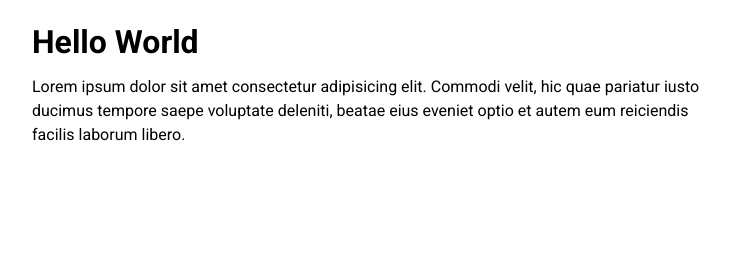
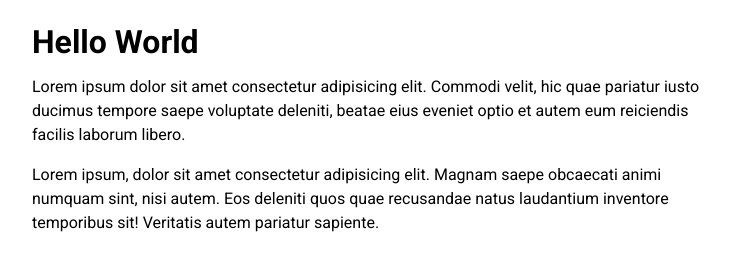
Before and after one commit to ezrfst/html-activity-salah, a plain HTML site: page index.html in a window 1280 px wide. Shown: the whole page, without its empty margins (258-988 px from the left). Drawn offline with Linux system fonts and the light colour scheme.

Commit message:
menambahkan 1 paragraf

```diff
--- a/index.html
+++ b/index.html
@@ -29,6 +29,8 @@
     <h1>Hello World</h1>
     <p>Lorem ipsum dolor sit amet consectetur adipisicing elit. Commodi velit, hic quae pariatur iusto ducimus tempore
       saepe voluptate deleniti, beatae eius eveniet optio et autem eum reiciendis facilis laborum libero.</p>
+    <p>Lorem ipsum, dolor sit amet consectetur adipisicing elit. Magnam saepe obcaecati animi numquam sint, nisi
+       autem. Eos deleniti quos quae recusandae natus laudantium inventore temporibus sit! Veritatis autem pariatur sapiente.</p>
   </div>
 </body>
 
```
